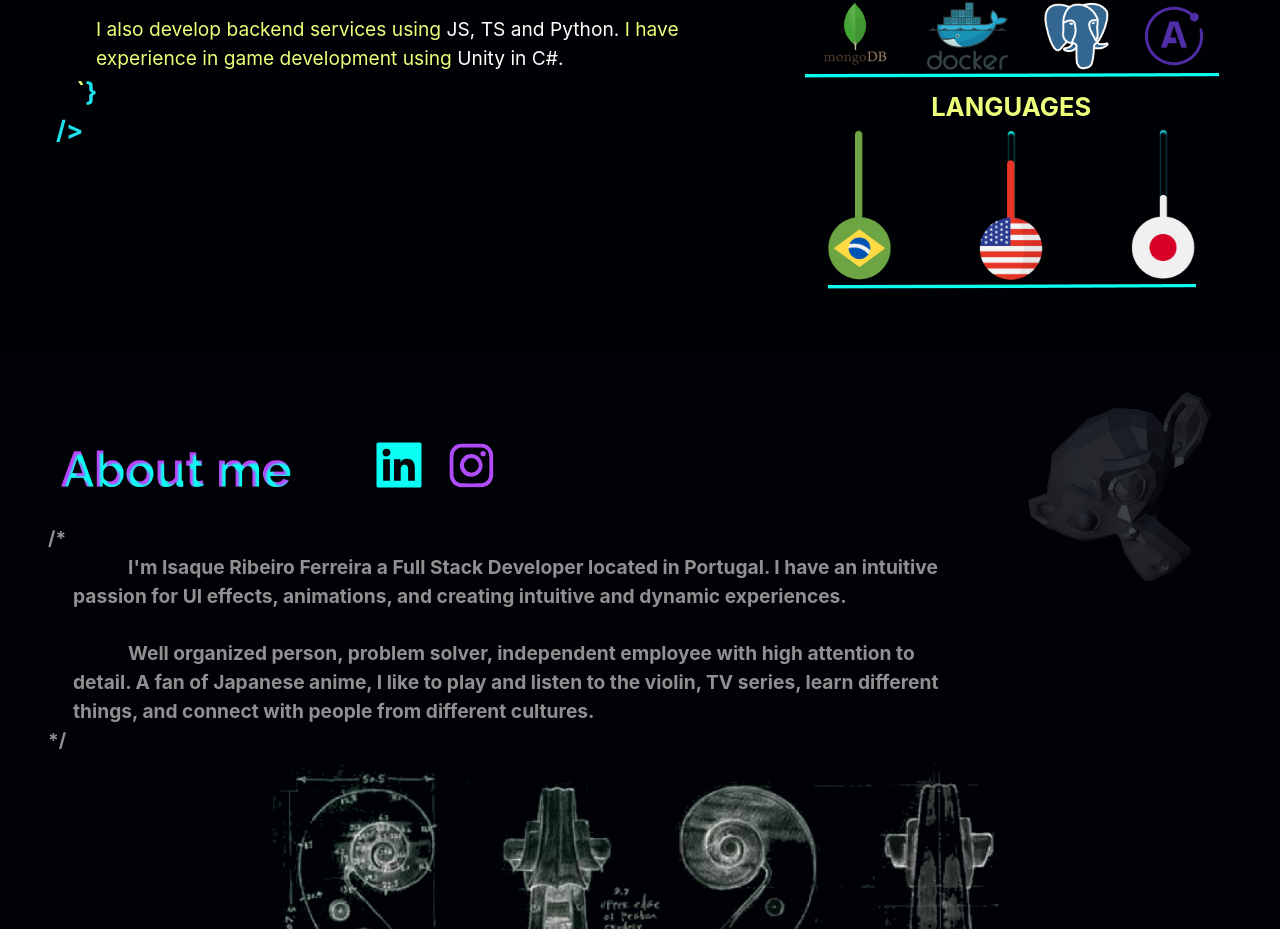
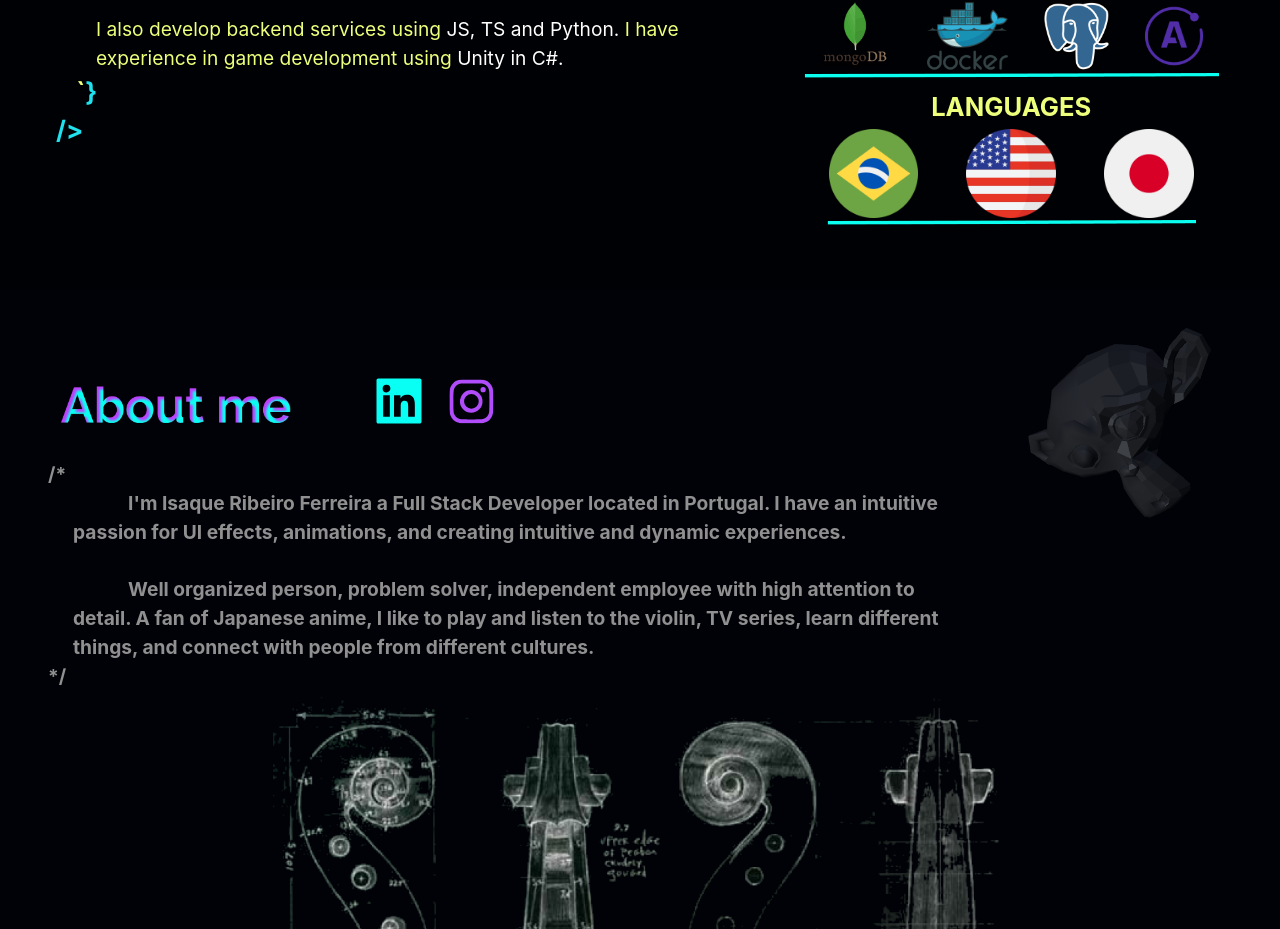
Before and after one commit to isaquerr25/portfolio, a React (Vite) app: page / in a window 1280 px wide. Shown: the part 1380-2309 px from the top of the page. Built offline with nearby package versions, Linux system fonts and the light colour scheme.

Commit message:
DD-11 create screen to redirect token and after password password

```diff
--- a/src/pages/skills/index.tsx
+++ b/src/pages/skills/index.tsx
@@ -20,8 +20,11 @@ import ImgDocker from '../../images/docker.png';
 import ImgPost from '../../images/postgress.png';
 import ImgApollo from '../../images/apollo.png';
 import ImgBr from '../../images/br.png';
+import ImgJpSS from '../../images/jp.png';
 import ImgEua from '../../images/eur.png';
+import ImgEuaeua from '../../images/eua.png';
 import ImgJp from '../../images/jps.png';
+import CircleBr from '../../images/circleBr.png';
 
 
 function Skills() {
@@ -151,11 +154,11 @@ function Skills() {
 								<Text color={'#EDFF7B'} fontSize={['lg','2vw']} fontWeight='bold'>
 									LANGUAGES
 								</Text>
-								<Flex flexDirection={'row'} justifyContent={'space-between'} w={'100%'}>
+								<Flex flexDirection={'row'} justifyContent={'center'} gap='3rem' w={'100%'}>
 
-									<Image src={ImgBr} h={['200px','12vw']} />
-									<Image src={ImgEua} h={['200px','12vw']} />
-									<Image src={ImgJp} h={['200px','12vw']} />
+									<Image src={CircleBr}  h={['70px','7vw']} />
+									<Image src={ImgEuaeua} h={['70px','7vw']} />
+									<Image src={ImgJpSS}   h={['70px','7vw']} />
 
 								</Flex>
 								<Image src={ImgUnderLine} h={'5px'} w={'100%'}/>
```
Also changed, not shown: src/images/circleBr.png (added).
